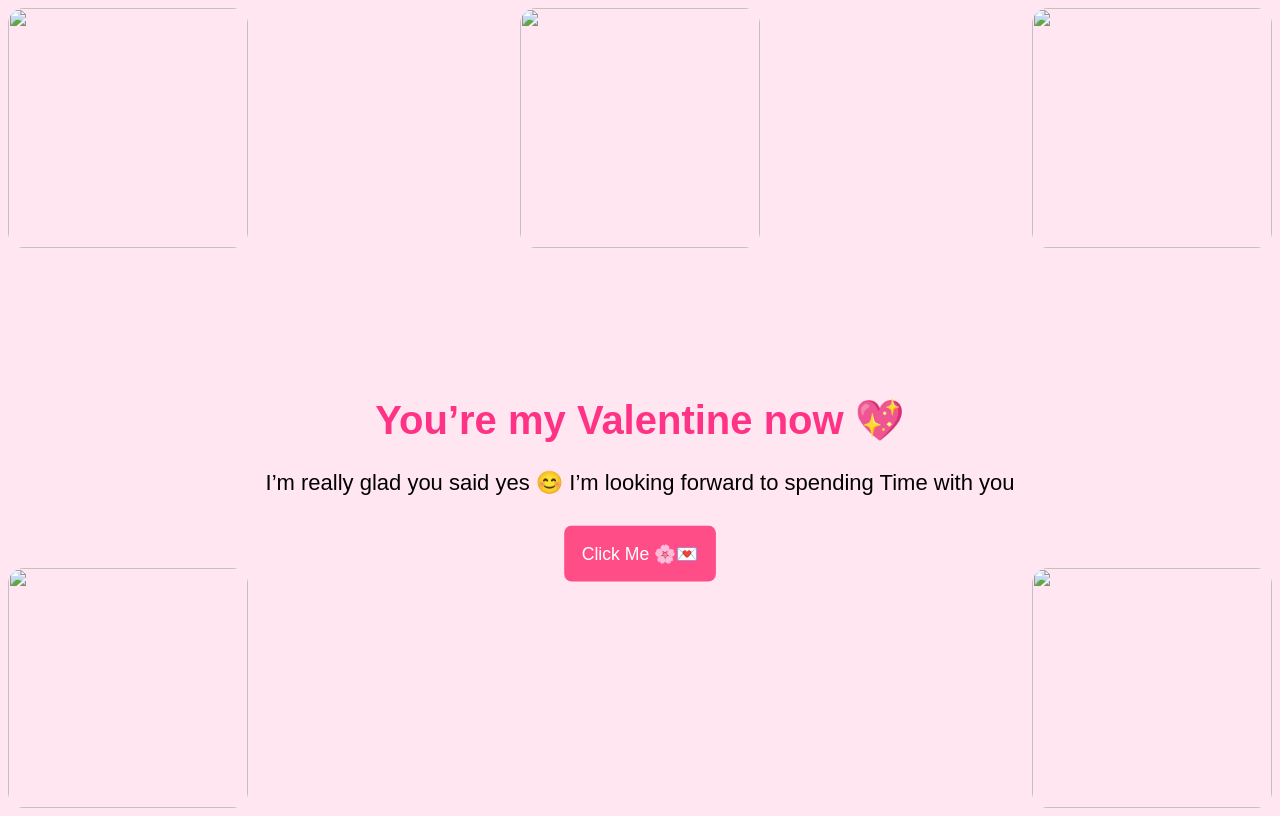
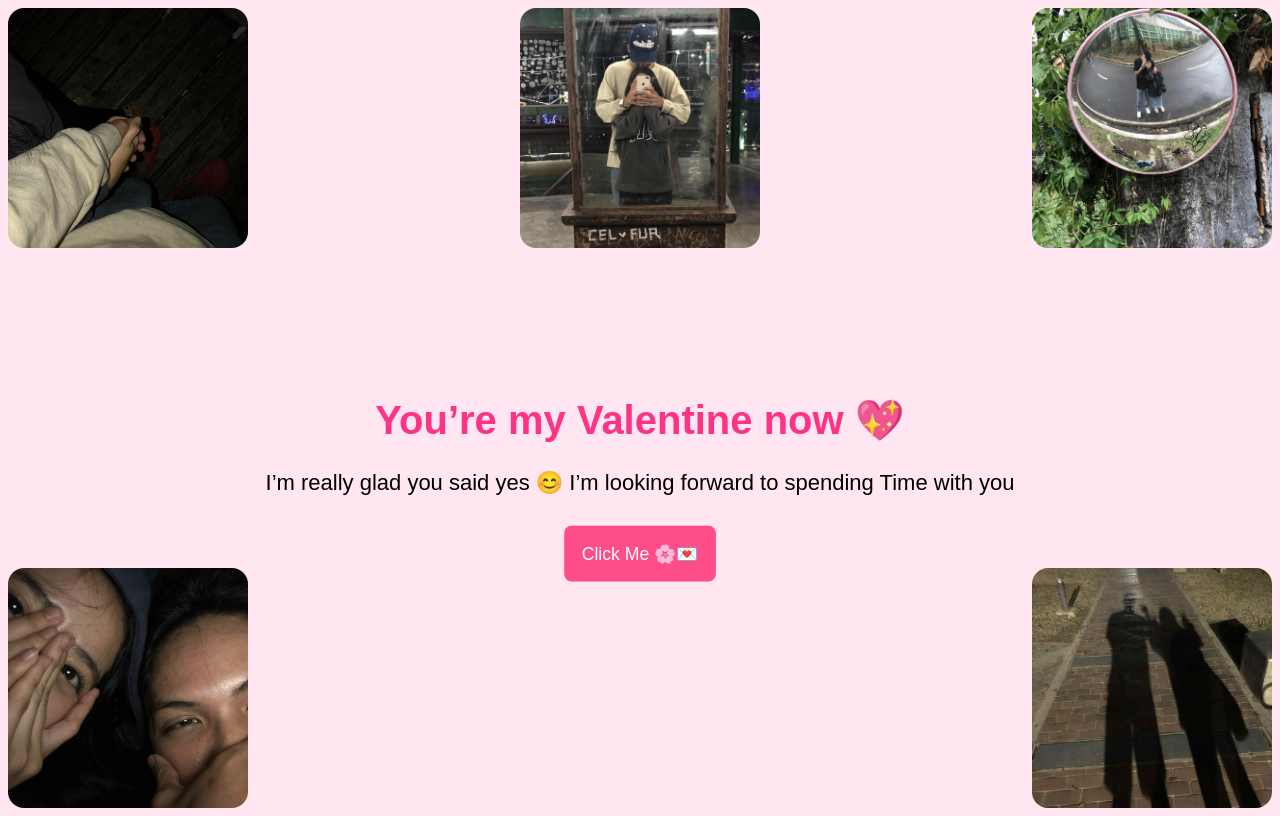
Before and after one commit to rail3y/rail3yyy.github.io, a plain HTML site: page love.html in a window 1280 px wide. Drawn offline with Linux system fonts and the light colour scheme.

Commit message:
Update love.html

```diff
--- a/love.html
+++ b/love.html
@@ -87,11 +87,11 @@
   </div>
 
   <!-- IMAGES -->
-  <img src="img/love1.jpg" class="corner-img top-left" />
-  <img src="img/love2.jpg" class="corner-img top-right" />
-  <img src="img/love3.jpg" class="corner-img bottom-left" />
-  <img src="img/love4.jpg" class="corner-img bottom-right" />
-  <img src="img/love5.jpg" class="corner-img middle-top" />
+  <img src="love1.jpg" class="corner-img top-left" />
+  <img src="love2.jpg" class="corner-img top-right" />
+  <img src="love3.jpg" class="corner-img bottom-left" />
+  <img src="love4.jpg" class="corner-img bottom-right" />
+  <img src="love5.jpg" class="corner-img middle-top" />
 
 </body>
 </html>
```
